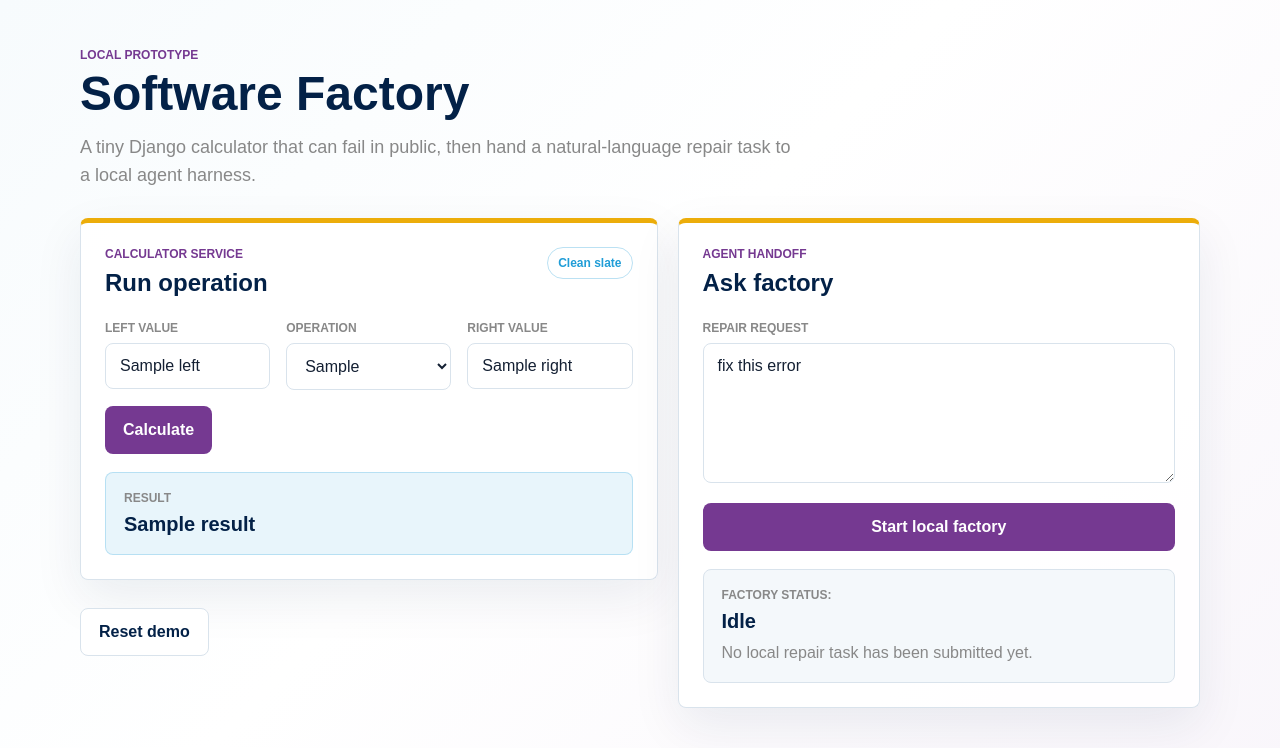
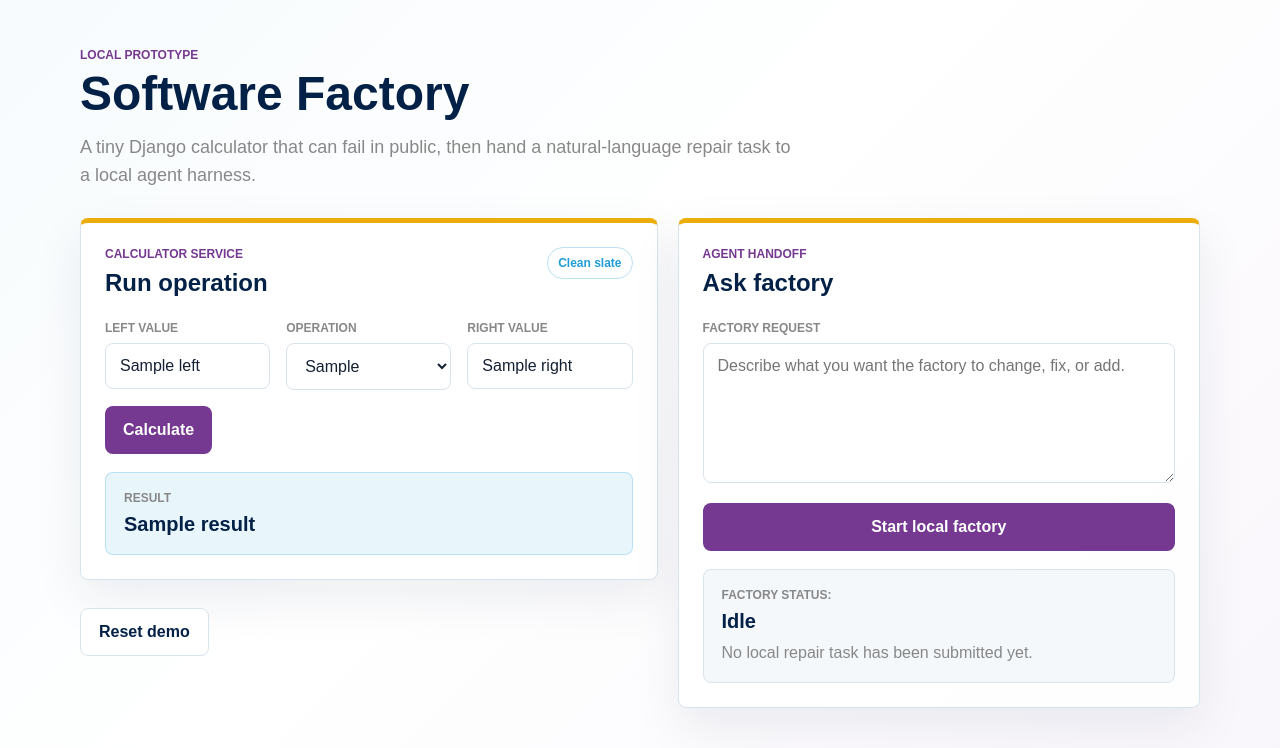
Before and after one commit to abhiverma31/software-factory-prototype, a Django app: template templates/calculator/index.html in a window 1280 px wide. Shown: the top 748 px of the page. Run offline with Django 5.2, Linux system fonts and the light colour scheme; the template is opened without the code that fills it: most values are stand-ins (such as "Sample title", 1, 10 or a date in 2020).

Commit message:
Make factory request prompt generic

```diff
--- a/software_factory/demo_reset.py
+++ b/software_factory/demo_reset.py
@@ -106,8 +106,8 @@ TEMPLATE_BASELINE = """{% load static %}
             <form id="factory-form" class="factory-form" autocomplete="off">
               {% csrf_token %}
               <label>
-                <span>Repair request</span>
-                <textarea name="task" rows="5" autocomplete="off">fix this error</textarea>
+                <span>Factory request</span>
+                <textarea name="task" rows="5" autocomplete="off" placeholder="Describe what you want the factory to change, fix, or add."></textarea>
               </label>
               <button type="submit">Start local factory</button>
             </form>
--- a/templates/calculator/index.html
+++ b/templates/calculator/index.html
@@ -82,8 +82,8 @@
             <form id="factory-form" class="factory-form" autocomplete="off">
               {% csrf_token %}
               <label>
-                <span>Repair request</span>
-                <textarea name="task" rows="5" autocomplete="off">fix this error</textarea>
+                <span>Factory request</span>
+                <textarea name="task" rows="5" autocomplete="off" placeholder="Describe what you want the factory to change, fix, or add."></textarea>
               </label>
               <button type="submit">Start local factory</button>
             </form>
```
